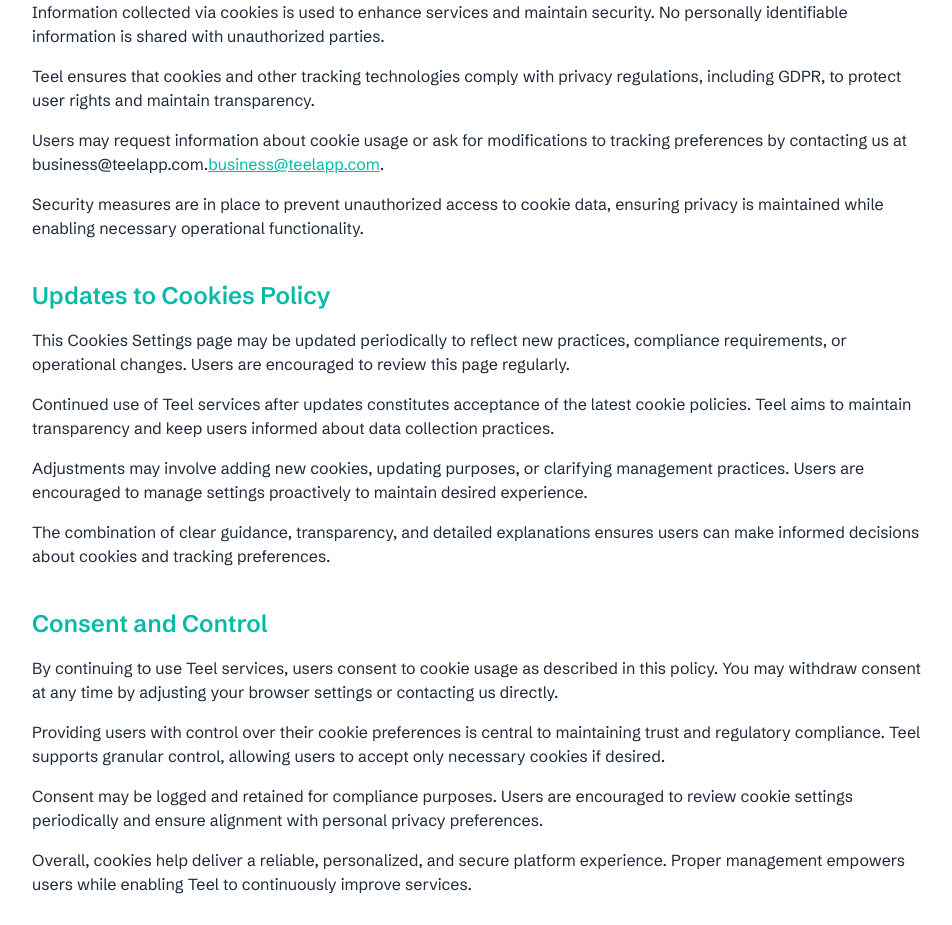
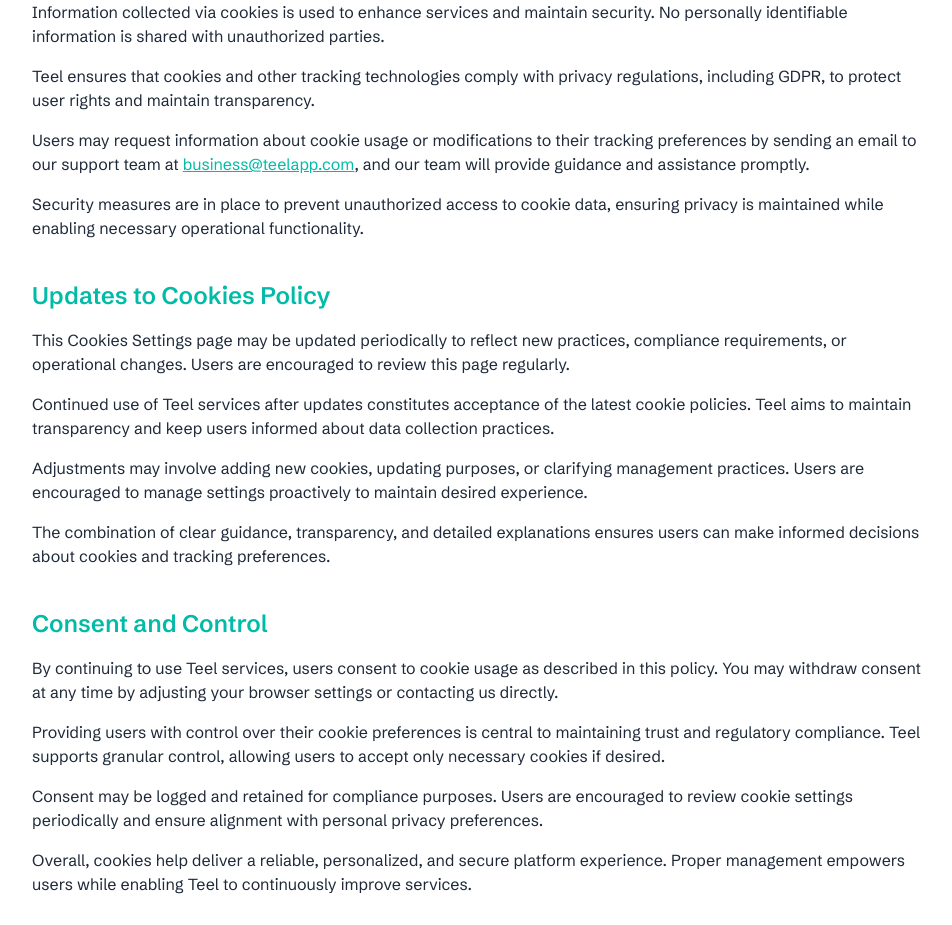
Before and after one commit to teel-organisation/teel-landing-page, a Next.js app: page /cookies-settings in a window 1280 px wide. Shown: the part 1100-2025 px from the top of the page, without its empty margins (160-1112 px from the left). Built offline with nearby package versions, Linux system fonts and the light colour scheme.

Commit message:
deployment error fix

```diff
--- a/src/app/cookies-settings/page.tsx
+++ b/src/app/cookies-settings/page.tsx
@@ -56,8 +56,11 @@
             Teel ensures that cookies and other tracking technologies comply with privacy regulations, including GDPR, to protect user rights and maintain transparency.
           </p>
           <p className="mb-4">
-            Users may request information about cookie usage or ask for modifications to tracking preferences by contacting us at business@teelapp.com.
-            <a href="mailto:business@teelapp.com" className="text-teal-500 underline">business@teelapp.com</a>.
+            Users may request information about cookie usage or modifications to their tracking preferences by sending an email to our support team at{" "}
+            <a href="mailto:business@teelapp.com" className="text-teal-500 underline">
+              business@teelapp.com
+            </a>
+            , and our team will provide guidance and assistance promptly.
           </p>
           <p className="mb-4">
             Security measures are in place to prevent unauthorized access to cookie data, ensuring privacy is maintained while enabling necessary operational functionality.
```
